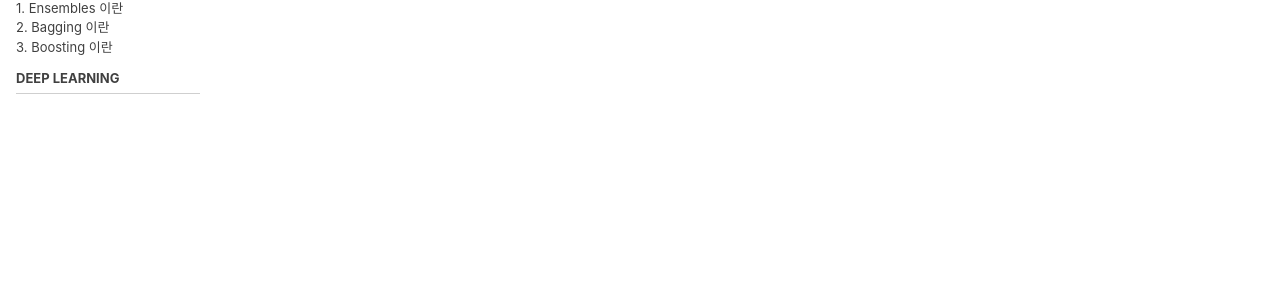
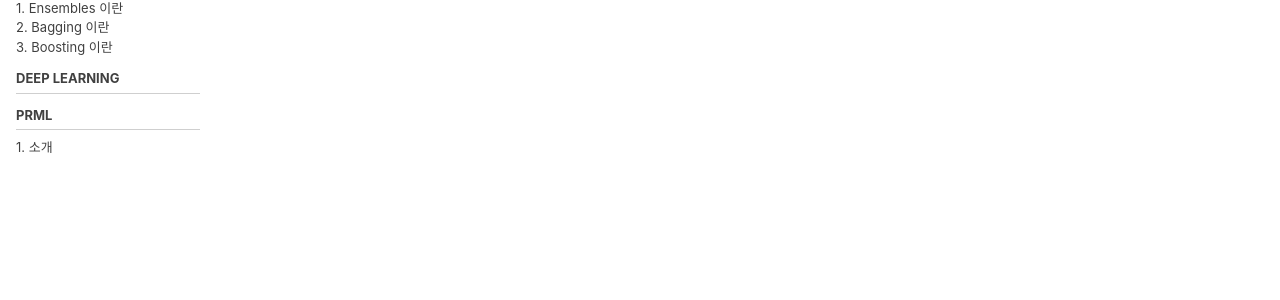
Before and after one commit to MinPinSunHwa/suna.github.io, a Jekyll site: the page built from _ml/ml.md, in a window 1280 px wide. Shown: the part 527-827 px from the top of the page. Built offline with Jekyll 4.4.1, drawn with Linux system fonts in a browser that asks for light colours; cached includes are drawn as plain includes; nearby versions of some CDN libraries.

Commit message:
Update navigation.yml

```diff
--- a/_data/navigation.yml
+++ b/_data/navigation.yml
@@ -37,6 +37,10 @@ ml:
       - title: "3. Boosting 이란"
         url: /ml/ensembles/3/
   - title: "Deep Learning"
+  - title: "PRML"
+    children:
+      - title: "1. 소개"
+      - url: /ml/prml/1-0/
 
 # study links
 study:
```
